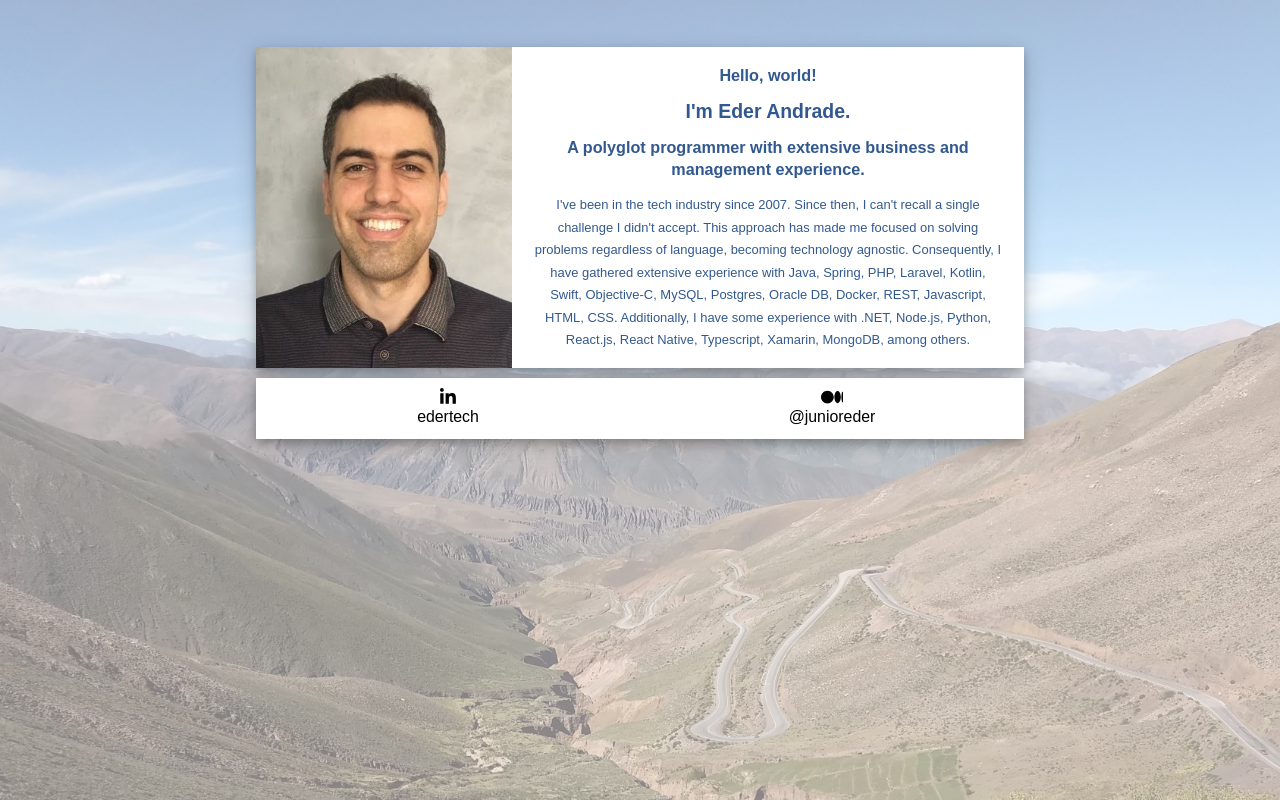
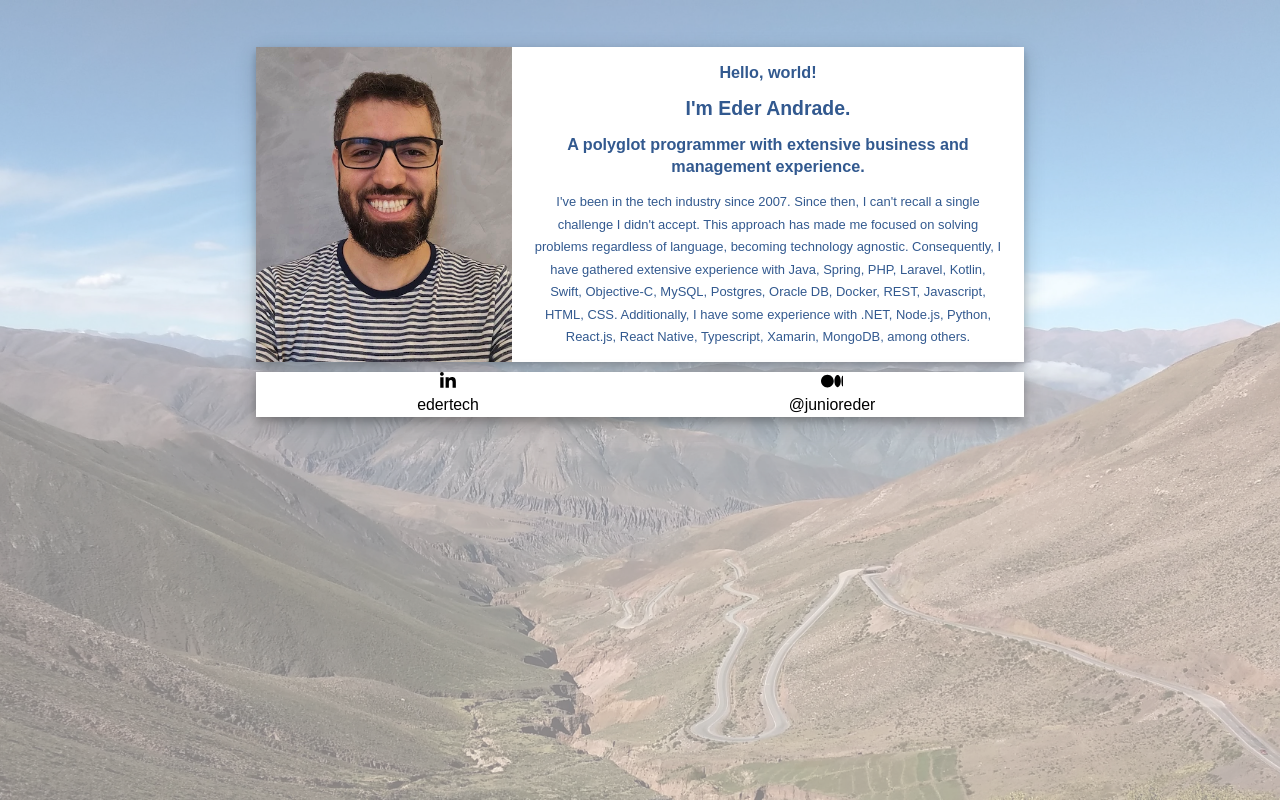
Before and after one commit to junioreder/eder-andrade-personal-site, a Flask app: page / in a window 1280 px wide. Run offline with Flask 3, Linux system fonts and the light colour scheme; some libraries are stand-ins or nearby versions.

Commit message:
DEV: Change format of images to webp DEV: Add doctype in html file

```diff
--- a/static/css/main.css
+++ b/static/css/main.css
@@ -30,7 +30,7 @@ a.social-network, a.social-network span {
 }
 
 .background {
-    background: url('../images/purmamarca.jpg');
+    background: url('../images/purmamarca.webp');
     background-repeat: no-repeat;
     background-size: cover;
     background-position: center;
--- a/templates/index.html
+++ b/templates/index.html
@@ -1,3 +1,4 @@
+<!DOCTYPE html>
 <html lang="en">
 <head>
 	<!-- Google tag (gtag.js) -->
@@ -34,7 +35,7 @@
 	    	<div class="card-main">
 	    		<div class="pure-g">
 				    <div class="pure-u-1-3 image-container">
-				    	<img class="pure-img self-picture" src="{{ url_for('static', filename='images/me.jpeg') }}" title="Picture of Éder">
+				    	<img class="pure-img self-picture" src="{{ url_for('static', filename='images/me.webp') }}" title="Picture of Éder">
 				    </div>
 				    <div class="pure-u-2-3 content">
 				    	<div class="center-vertical">
```
Also changed, not shown: static/images/me.jpeg (deleted), static/images/me.webp (added), static/images/purmamarca.jpg (deleted), static/images/purmamarca.webp (added).
